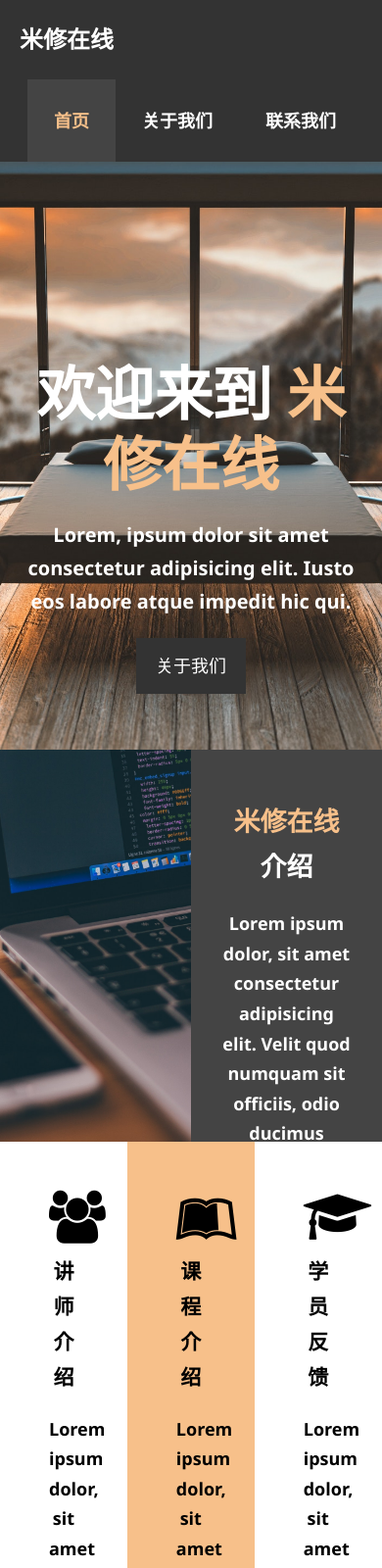
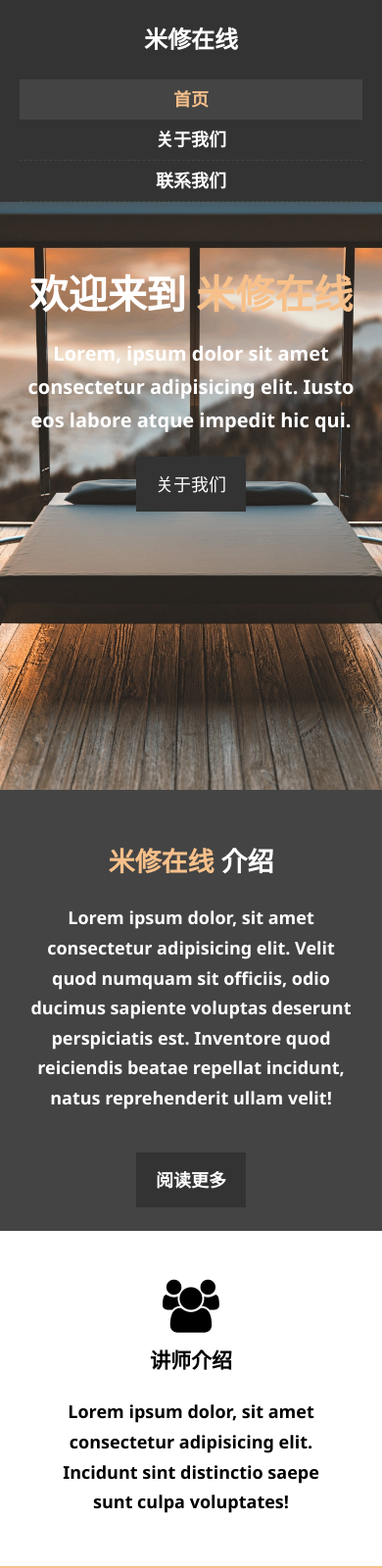
Before and after one commit to Zwj-09/practice, a plain HTML site: page 米修在线/index.html in a window 390 px wide. Shown: the top 1600 px of the page at 98% size. Drawn offline with Linux system fonts and the light colour scheme.

Commit message:
media查询

```diff
--- a/米修在线/CSS/index.css
+++ b/米修在线/CSS/index.css
@@ -81,7 +81,7 @@ a{
 
 
 #showcase .show_content h1{
-    font-size: 60px;
+    font-size: 66px;
     line-height: 1.2em;
 }
 
@@ -106,7 +106,7 @@ a{
 
 /* =========================================== */
 #home_info{
-    height: 400px;
+    height: 450px;
     font-size: 18px;
     font-weight: 700;
 }
--- /dev/null
+++ b/米修在线/CSS/mobile.css
@@ -0,0 +1,57 @@
+
+#navbar h1,
+#navbar ul,
+#navbar ul li{
+    float: none;
+}
+
+#navbar{
+    text-align: center;
+}
+
+#navbar ul li a{
+    padding: 5px;
+    border-bottom: 1px dashed #444;
+}
+
+#home_info .info_img{
+    display: none;
+}
+
+#home_info .info_content{
+    width: 100%;
+}
+
+.box{
+    width: 100%;
+    float: none;
+}
+
+#showcase .show_content{
+    padding-top: 70px;
+    padding-bottom: 30px;
+}
+
+#showcase .show_content h1{
+    font-size: 40px;
+}
+
+/* ==================================== */
+#container{
+    text-align: center;
+}
+
+#about-info .info-left,
+#about-info .info-right{
+    float: none;
+    width: 100%;
+}
+
+#about-info .info-right{
+    margin-top: 30px;
+}
+
+.testimonial:nth-child(1){
+    display: none;
+}
+/* ==================================== */
--- a/米修在线/about.html
+++ b/米修在线/about.html
@@ -13,7 +13,7 @@
     <link rel="stylesheet" href="css/about.css">
     <!-- 引入font的css文件 -->
     <link rel="stylesheet" href="css/font-awesome.min.css">
-
+    <link rel="stylesheet" media="screen and (max-width:768px)" href="css/mobile.css">
 </head>
 
 <body>
--- a/米修在线/index.html
+++ b/米修在线/index.html
@@ -11,6 +11,7 @@
     <link rel="stylesheet" href="css/index.css">
     <!-- 引入font的css文件 -->
     <link rel="stylesheet" href="css/font-awesome.min.css">
+    <link rel="stylesheet" media="screen and (max-width:768px)" href="css/mobile.css">
 </head>
 
 <body>
```
Also changed, not shown: 米修在线/contact.html (+1 -0 lines).
